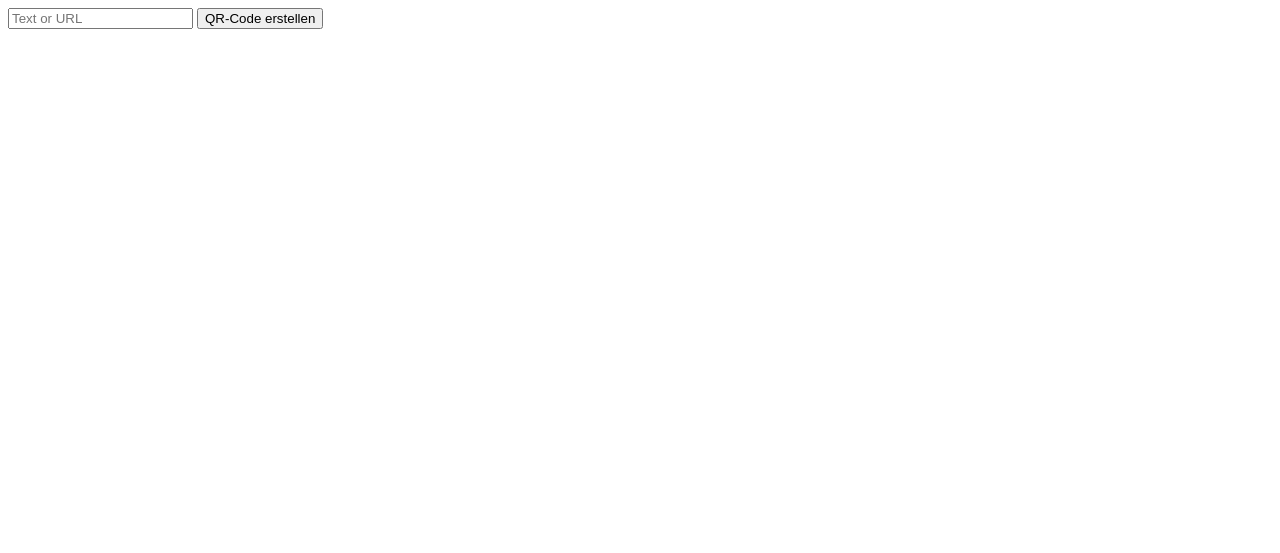
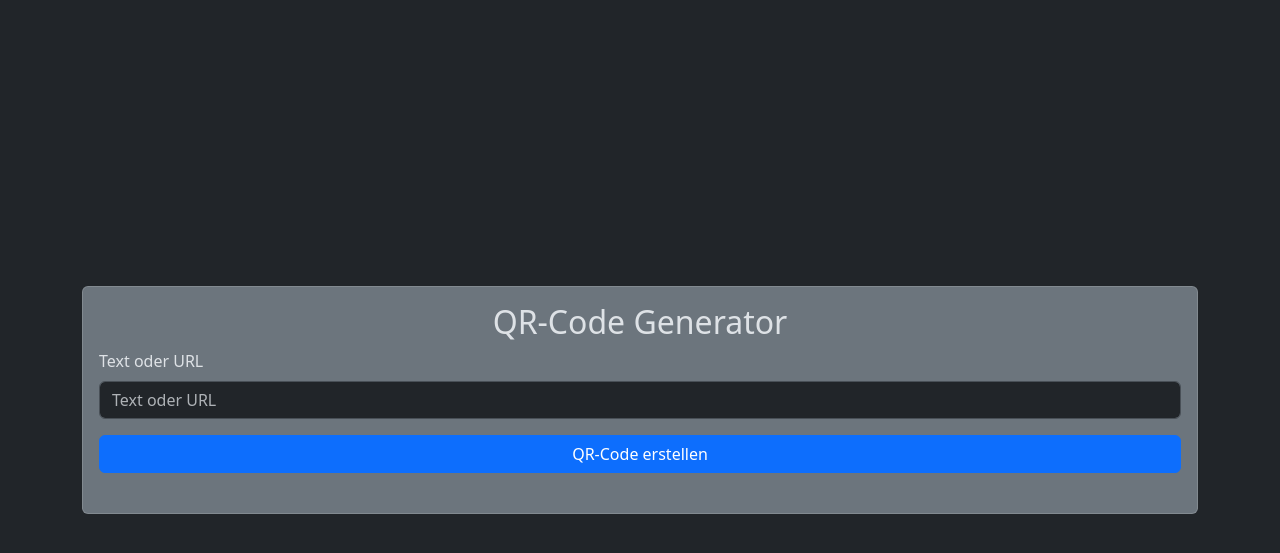
Before and after one commit to JauniKappauni/qrcode-website, a Flask app: page / in a window 1280 px wide. Shown: the top 553 px of the page. Run offline with Flask 3, Linux system fonts and the light colour scheme.

Commit message:
Added design with bootstrap frontend framework in the same way as in https://github.com/JauniKappauni/ssh-website/commit/91a40e4ab360bf6397939233f4cdb31ebca41e3e

```diff
--- a/templates/index.html
+++ b/templates/index.html
@@ -1,15 +1,28 @@
 <!DOCTYPE html>
-<html lang="en">
+<html lang="en" data-bs-theme="dark">
 <head>
     <meta charset="UTF-8">
     <meta name="viewport" content="width=device-width, initial-scale=1.0">
     <title>QRCode Website</title>
+    <link href="https://cdn.jsdelivr.net/npm/bootstrap@5.3.2/dist/css/bootstrap.min.css" rel="stylesheet">
 </head>
-<body>
-    <form method="post">
-        <input type="text" name="data" placeholder="Text or URL" required>
-        <input type="submit" value="QR-Code erstellen">
-    </form>
-    <img src="{{qrc}}">
+<body class="d-flex align-items-center justify-content-center vh-100 bg-dark text-light">
+    <div class="container">
+        <div class="card bg-secondary p-3">
+            <h2 class="text-center">QR-Code Generator</h2>
+            <form method="post">
+                <div class="mb-3">
+                    <label class="form-label">Text oder URL</label>
+                    <input type="text" name="data" placeholder="Text oder URL" class="form-control" required>
+                </div>
+                <input type="submit" value="QR-Code erstellen" class="btn btn-primary w-100">
+            </form>
+            <div class="mt-4 text-center">
+                {% if qrc %}
+                    <img src="{{ qrc }}" class="img-fluid border rounded">
+                {% endif %}
+            </div>
+        </div>
+    </div>
 </body>
 </html>
```
